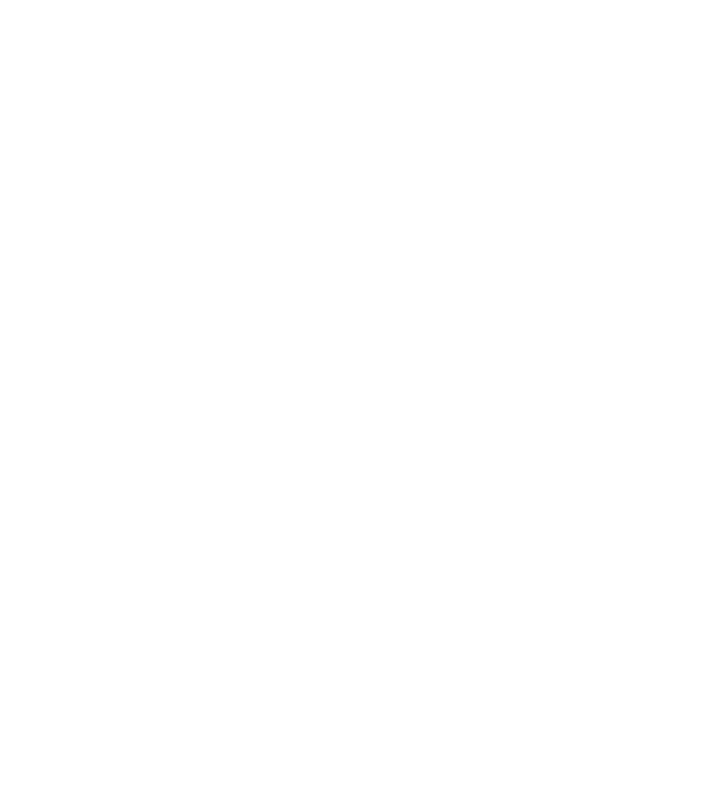
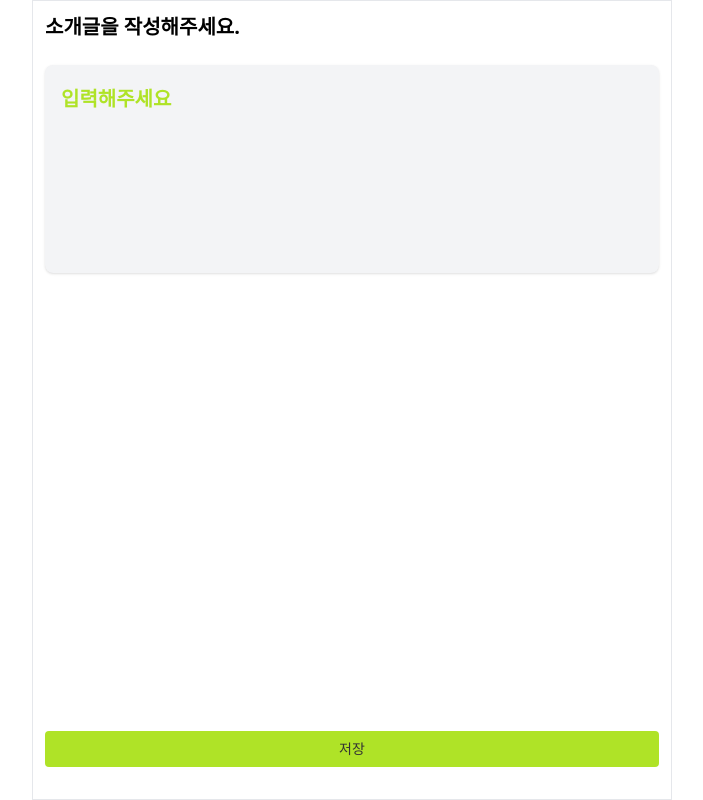
Before and after one commit to prgrms-fe-devcourse/NFE1_2_FitPlace, a React (Vite) app: page /profile/edit/desc in a window 1280 px wide. Before the commit this address had no page. Shown: the whole page, without its empty margins (288-991 px from the left). Built offline with nearby package versions, Linux system fonts and the light colour scheme.

Commit message:
feat: 프로필 소개글 페이지 작성

```diff
--- a/src/App.tsx
+++ b/src/App.tsx
@@ -9,6 +9,7 @@ import ProfileTemplate from "./pages/profile/ProfileTemplate";
 import ProfileEdit from "./pages/profile/ProfileEdit";
 import ProfileImg from './pages/profile/ProfileImg'
 import ProfileNickname from "./pages/profile/ProfileNickName";
+import ProfileDesc from "./pages/profile/ProfileDesc";
 
 const App = () => {
   return (
@@ -21,6 +22,7 @@ const App = () => {
         <Route path="/profile/edit" element={<ProfileEdit />} />
         <Route path="/profile/edit/nickname" element={<ProfileNickname />} />
         <Route path="/profile/edit/img" element={<ProfileImg />} />
+        <Route path="/profile/edit/desc" element={<ProfileDesc />} />
         <Route path="/ranking" element={<Ranking_page />} />
         <Route path="/map" element={<Location />} />
       </Routes>
--- /dev/null
+++ b/src/pages/profile/ProfileDesc.tsx
@@ -0,0 +1,38 @@
+import { useState } from "react";
+import Button from "../../components/Button";
+
+const ProfileDesc = () => {
+
+  const [textValue, setTextValue] = useState('')
+
+  return (
+    <div className="w-140 min-h-screen bg-white p-3 border flex flex-col justify-start relative">
+      {/* 상단 안내문구 */}
+      <div className="edit__head-top">
+        <p className="font-bold text-xl">소개글을 작성해주세요.</p>
+      </div>
+
+      {/* 하단 입력 영역 */}
+      <div className="edit__head-btm mt-6">
+        <textarea
+          name=""
+          id=""
+          value={textValue}
+          onChange={(e) => setTextValue(e.target.value)}
+          placeholder="입력해주세요"
+          className="px-4 py-5 bg-gray-100 hover:bg-gray-200 focus:bg-gray-200 focus:outline-none rounded-lg shadow w-full font-bold text-xl placeholder:text-greenColor min-h-52 resize-none"></textarea>
+      </div>
+
+      {/* 하단 저장 버튼 */}
+      <div className="text-center absolute bottom-8 w-[calc(100%_-_1.5rem)]">
+        <Button
+          label="저장"
+          size="full"
+          color="green"
+        />
+      </div>
+    </div>
+  );
+};
+
+export default ProfileDesc;
```
